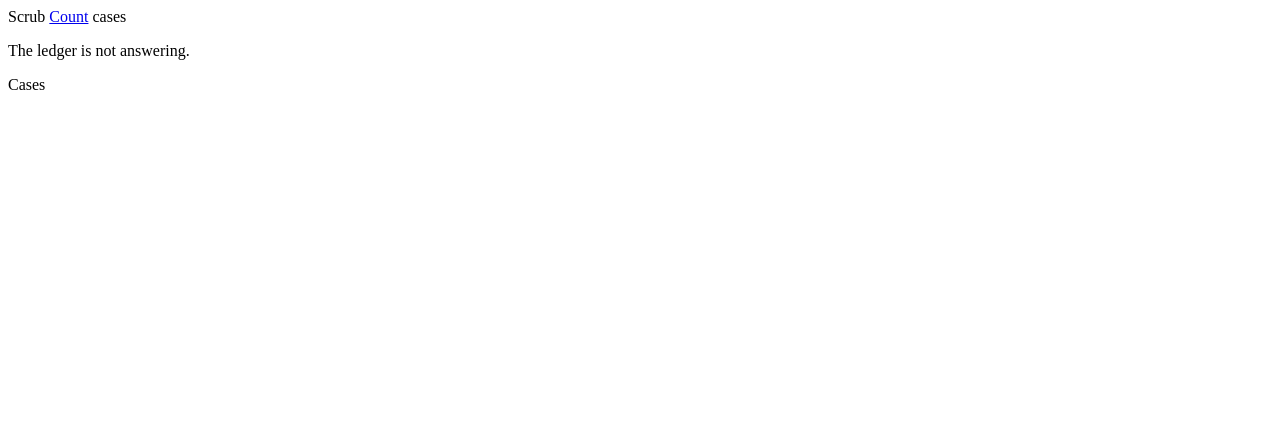
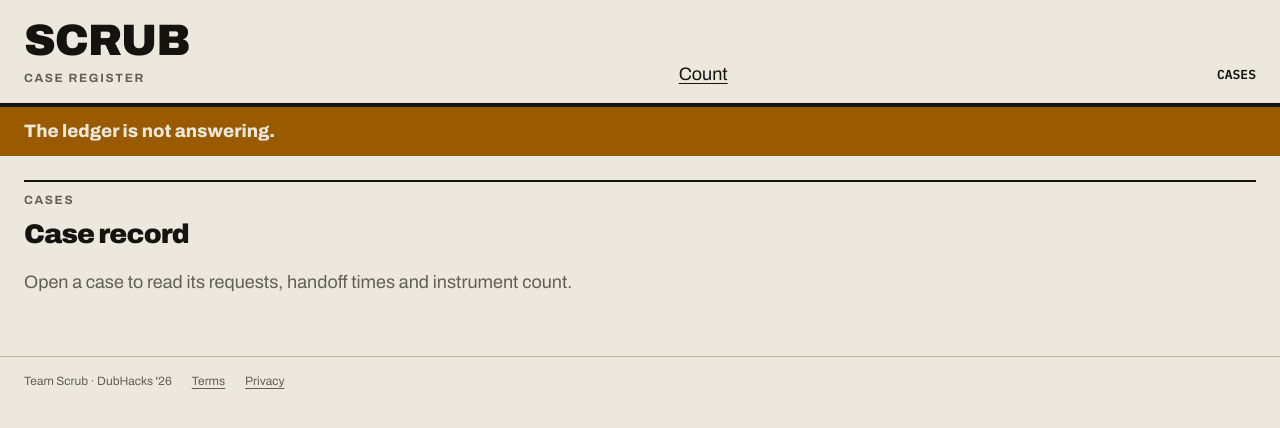
Before and after one commit to anish-agr/scrub, a plain HTML site: page ledger/public/cases.html in a window 1280 px wide. Drawn offline with Linux system fonts and the light colour scheme; no server answers.

Commit message:
ledger: align case register with shared paper system

```diff
--- a/ledger/public/cases.html
+++ b/ledger/public/cases.html
@@ -1,24 +1,28 @@
 <!DOCTYPE html>
-<html lang="en">
+<!-- STYLE: Swiss nurse-station case register on warm paper. -->
+<html lang="en" data-theme="paper">
 <head>
   <meta charset="utf-8">
   <meta name="viewport" content="width=device-width, initial-scale=1">
   <title>Scrub cases</title>
   <link rel="stylesheet" href="style.css">
 </head>
-<body>
+<body class="scrub-ui" data-page="cases">
   <header class="top">
-    <span class="mark">Scrub</span>
+    <div><span class="mark">Scrub</span><span class="subtitle">Case register</span></div>
     <a href="/">Count</a>
     <span class="pill">cases</span>
   </header>
-  <p id="status" class="banner" hidden></p>
+  <p id="status" class="banner warning" role="status" hidden></p>
   <main>
     <section>
       <p class="kicker">Cases</p>
+      <h1>Case record</h1>
+      <p class="note">Open a case to read its requests, handoff times and instrument count.</p>
       <ul id="cases" class="cases"></ul>
     </section>
   </main>
+  <footer>Team Scrub · DubHacks '26 <a href="#">Terms</a><a href="#">Privacy</a></footer>
   <script src="cases.js"></script>
 </body>
 </html>
```
